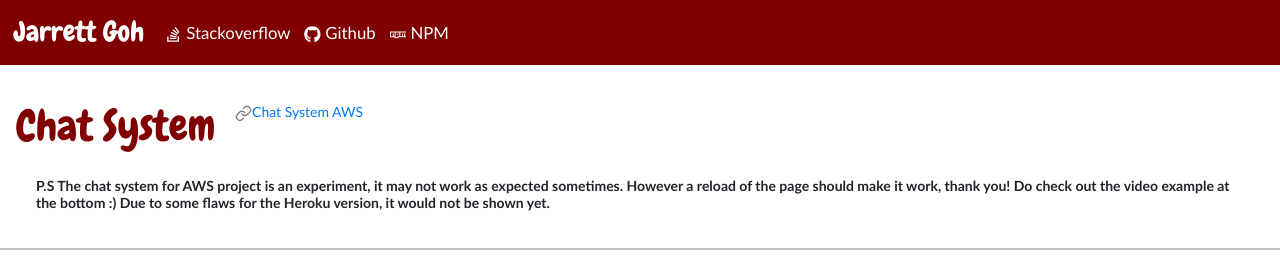
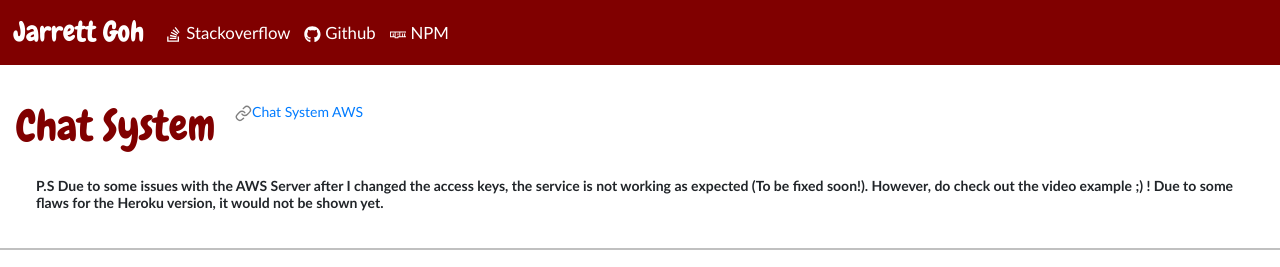
Before and after one commit to Jarrettgohh/Personal-Website, a React (Create React App) app: page /projects/simple-chat-system in a window 1280 px wide. Shown: the top 267 px of the page. Built offline with nearby package versions, Linux system fonts and the light colour scheme; a web font is replaced by a local one.

Commit message:
# Updated some text

```diff
--- a/src/components/projects/chatSystem.js
+++ b/src/components/projects/chatSystem.js
@@ -1,7 +1,7 @@
 import AWSVideo from "../../videos/chat-system-AWS.mp4";
 
 function note() {
-  return "The chat system for AWS project is an experiment, it may not work as expected sometimes. However a reload of the page should make it work, thank you! Do check out the video example at the bottom :) Due to some flaws for the Heroku version, it would not be shown yet.";
+  return "Due to some issues with the AWS Server after I changed the access keys, the service is not working as expected (To be fixed soon!). However, do check out the video example ;) ! Due to some flaws for the Heroku version, it would not be shown yet.";
 }
 
 function videos() {
--- a/src/components/projects/mapProjectWebsite.js
+++ b/src/components/projects/mapProjectWebsite.js
@@ -1,5 +1,5 @@
 function note() {
-  return "The activities shown on the website are not actual activites and are made up by me :) There may also be some missing features that are not yet added (Stated in github source README.MD) I have also experimented with building a marker clustering effect which would be added as a project soon!";
+  return "Due to some issues with the AWS server after I changed the access keys, it is now not working as expected (Event examples not shown). There may also be some missing features that are not yet added (Stated in github source README.MD) I have also experimented with building a marker clustering effect which would be added as a project soon!";
 }
 
 function about() {
```
